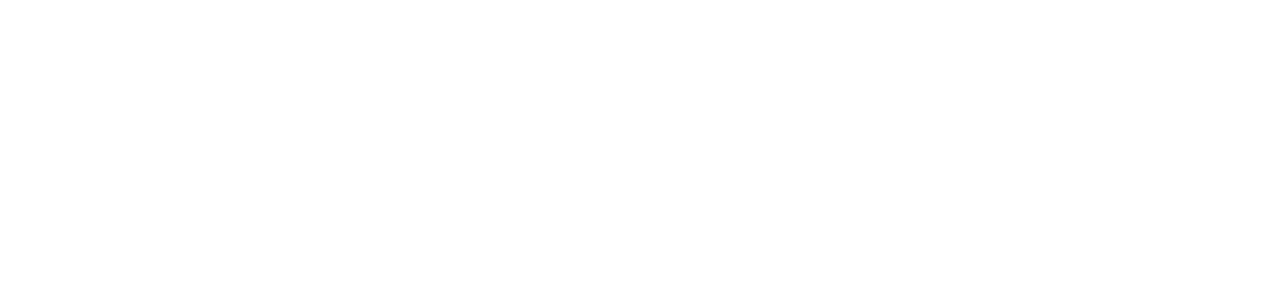
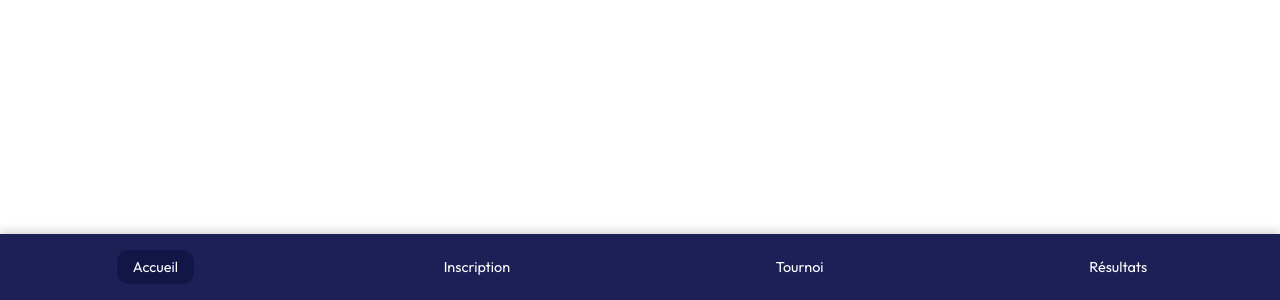
Before and after one commit to DylanAbz/lan-front-docker, a React (Vite) app: page / in a window 1280 px wide. Shown: the part 500-800 px from the top of the page. Built offline with nearby package versions, Linux system fonts and the light colour scheme.

Commit message:
feat: add Navbar component and integrate it into App

```diff
--- a/src/App.tsx
+++ b/src/App.tsx
@@ -1,10 +1,13 @@
 import "./App.scss";
+
 import InstallButton from "./components/install-button/InstallButton";
+import Navbar from './components/navbar/Navbar'
 
 function App() {
   return (
     <>
       <InstallButton></InstallButton>
+      <Navbar />
     </>
   );
 }
--- /dev/null
+++ b/src/components/navbar/Navbar.scss
@@ -0,0 +1,39 @@
+.navbar {
+  position: fixed;
+  bottom: 0;
+  left: 0;
+  width: 100%;
+  display: flex;
+  justify-content: space-around;
+  align-items: center;
+  background-color: #1d2056;
+  padding: 1rem 0;
+  box-shadow: 0 -2px 10px rgba(0, 0, 0, 0.2);
+  z-index: 1000;
+}
+
+.nav-item {
+  display: flex;
+  flex-direction: column;
+  align-items: center;
+  color: white;
+  text-decoration: none;
+  font-size: 0.9rem;
+  padding: 0.5rem 1rem;
+  border-radius: 12px;
+  transition: background-color 0.3s;
+}
+
+.nav-item:hover {
+  background-color: rgba(255, 255, 255, 0.1);
+}
+
+.nav-item.active {
+  background-color: #121646;
+}
+
+.icon {
+  width: 24px;
+  height: 24px;
+  margin-bottom: 4px;
+}
--- /dev/null
+++ b/src/components/navbar/Navbar.tsx
@@ -0,0 +1,29 @@
+import "./Navbar.scss";
+
+import { NavLink } from "react-router-dom";
+
+export default function Navbar() {
+  return (
+    <nav className="navbar">
+      <NavLink to="/" className={({ isActive }) => "nav-item" + (isActive ? " active" : "")}>
+        {/* <img src="/icons/home.svg" alt="Accueil" className="icon" /> */}
+        <span>Accueil</span>
+      </NavLink>
+
+      <NavLink to="/inscription" className={({ isActive }) => "nav-item" + (isActive ? " active" : "")}>
+        {/* <img src="/icons/edit.svg" alt="Inscription" className="icon" /> */}
+        <span>Inscription</span>
+      </NavLink>
+
+      <NavLink to="/tournoi" className={({ isActive }) => "nav-item" + (isActive ? " active" : "")}>
+        {/* <img src="/icons/tournament.svg" alt="Tournoi" className="icon" /> */}
+        <span>Tournoi</span>
+      </NavLink>
+
+      <NavLink to="/resultats" className={({ isActive }) => "nav-item" + (isActive ? " active" : "")}>
+        {/* <img src="/icons/results.svg" alt="Résultats" className="icon" /> */}
+        <span>Résultats</span>
+      </NavLink>
+    </nav>
+  );
+}
```
